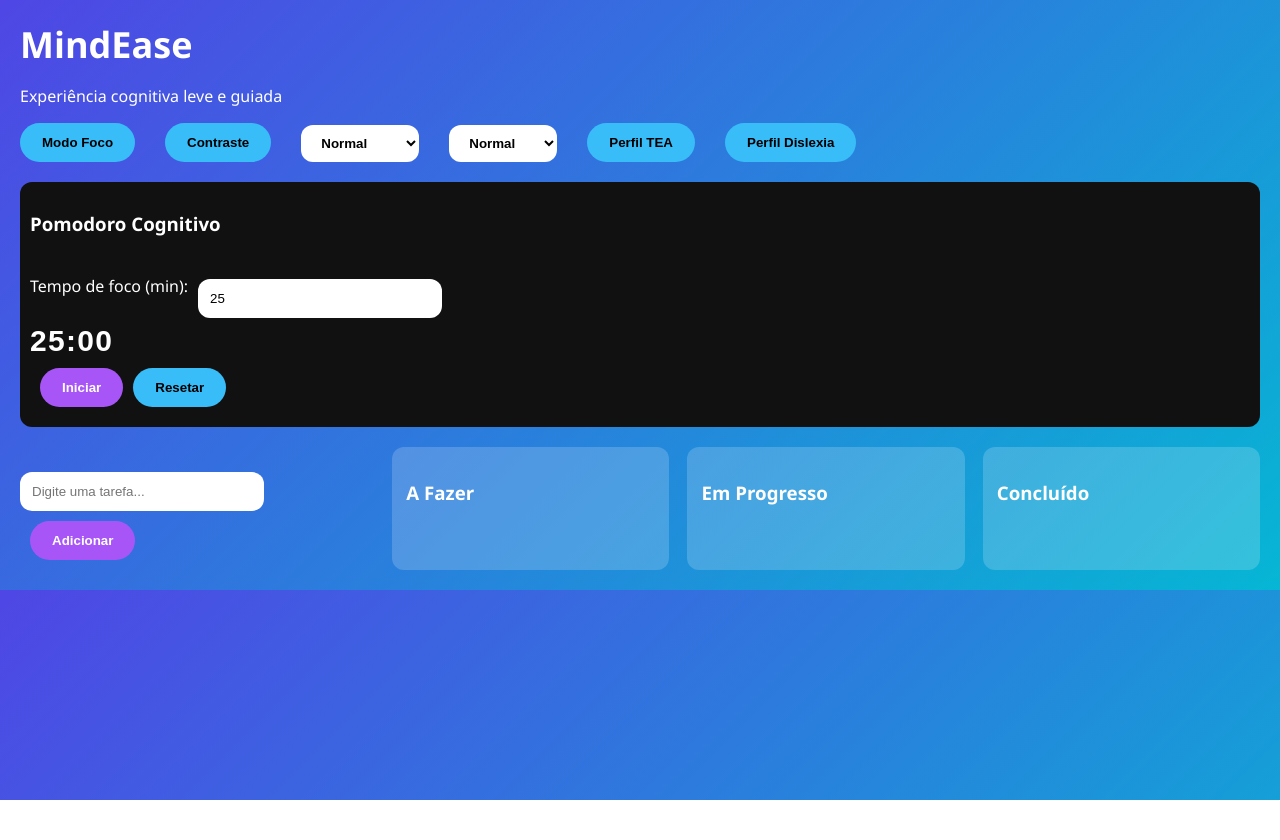
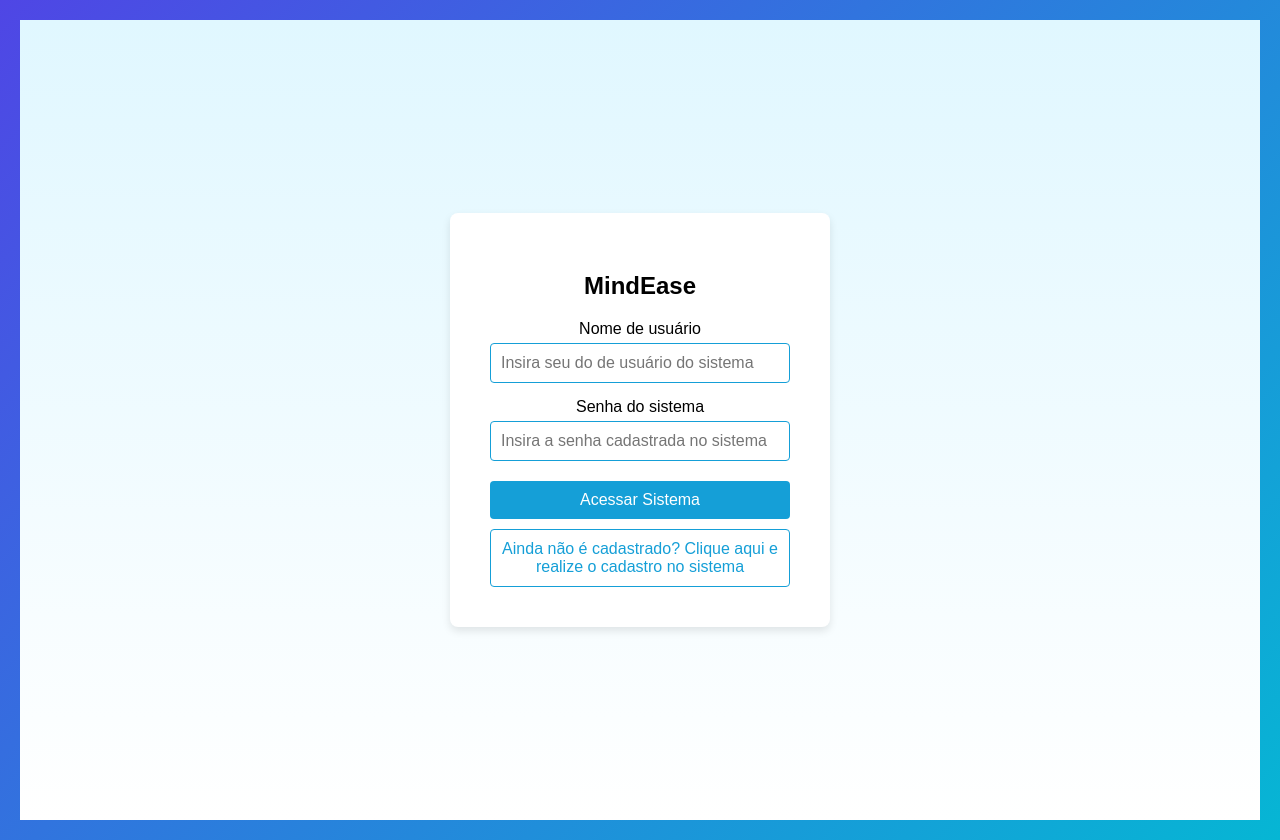
Before and after one commit to Alanziit/tech-challenge-5-fiap, a React (Create React App) app: page / in a window 1280 px wide. Before the commit the page ends 800 px from the top, so only its background shows below. Built offline with nearby package versions, Linux system fonts and the light colour scheme; a web font is replaced by a local one.

Commit message:
feature: Implementação de rotas

```diff
--- a/package.json
+++ b/package.json
@@ -3,9 +3,11 @@
   "version": "2.0.0",
   "private": true,
   "dependencies": {
+    "@types/react-router-dom": "^5.3.3",
     "canvas-confetti": "^1.9.4",
     "react": "^18.2.0",
     "react-dom": "^18.2.0",
+    "react-router-dom": "^7.12.0",
     "react-scripts": "5.0.1"
   },
   "devDependencies": {
--- a/src/App.tsx
+++ b/src/App.tsx
@@ -1,8 +1,10 @@
 
 import { useEffect, useState } from 'react';
+import { BrowserRouter, Routes, Route } from 'react-router-dom';
 import Dashboard from './components/Dashboard';
 import Kanban from './components/Kanban';
 import Pomodoro from './components/Pomodoro';
+import Login from './components/Login';
 
 
 export default function App(){
@@ -14,8 +16,6 @@
   const [dyslexiaMode,setDyslexiaMode]=useState(false);
 
   const [profile,setProfile]=useState<'normal'|'tea'|'dyslexia'>('normal');
-
-  const [page,setPage]=useState<'home'|'profile'>('home');
 
   useEffect(()=>{
     const saved=localStorage.getItem('prefs');
@@ -33,6 +33,7 @@
   },[focusMode,contrast,spacing,fontSize]);
 
   return(
+    <BrowserRouter>
       <div className={`app
         ${focusMode ? 'focus' : ''}
         ${teaMode ? 'tea' : ''}
@@ -41,6 +42,10 @@
         ${spacing}
         ${fontSize}`}
 >
+        <Routes>
+          <Route path="/" element={<Login />} />
+          <Route path="/home" element={
+            <>
               <Dashboard
                 focus={focusMode}
                 onFocusToggle={()=>setFocusMode(!focusMode)}
@@ -54,10 +59,13 @@
                 dyslexia={dyslexiaMode}
                 onDyslexia={()=>{ setDyslexiaMode(!dyslexiaMode); if(!dyslexiaMode) setTeaMode(false); }}
               />
-      {page==='home' && <>
               <Pomodoro/>
               <Kanban/>
-      </>}
+            </>
+          } />
+          <Route path="/login" element={<Login />} />
+        </Routes>
       </div>
+    </BrowserRouter>
   );
 }
```
Also changed, not shown: 1 other file (tests, documents, lock files or other folders). Lines whose indentation alone changed are shown as unchanged.
